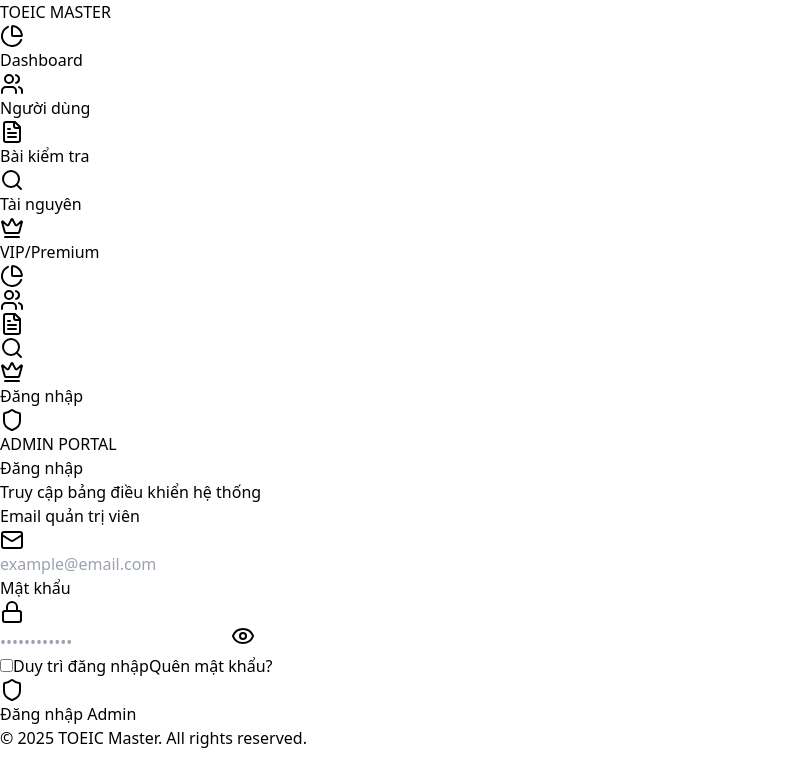
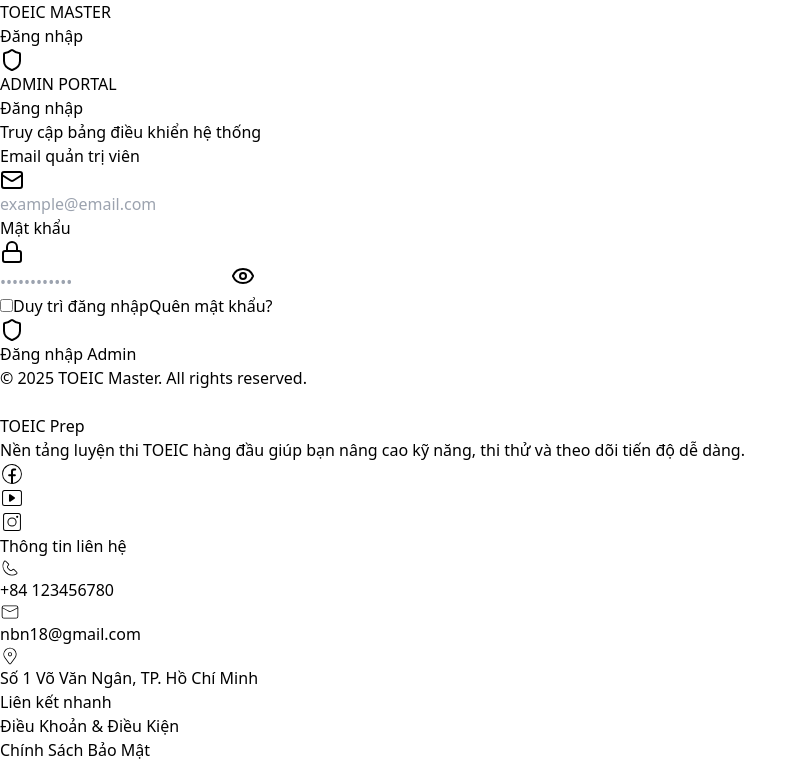
Before and after one commit to DKNguyen13/Toeic-Master-FE-Admin, a React (Vite) app: page /login in a window 1280 px wide. Shown: the top 763 px of the page, without its empty margins (0-807 px from the left). Built offline with nearby package versions, Linux system fonts and the light colour scheme.

Commit message:
refactor: remove dropdown header

```diff
--- a/src/layouts/common/Header.tsx
+++ b/src/layouts/common/Header.tsx
@@ -30,10 +30,7 @@
   const [avatarUrl, setAvatarUrl] = useState<string>("/img/avatar/default_avatar.jpg");
   const [openMenu, setOpenMenu] = useState(false);
   const [openNotifications, setOpenNotifications] = useState(false);
-  const [notifications, setNotifications] = useState<Notification[]>([]);
-  const [pagination, setPagination] = useState<PaginationInfo | null>(null);
-  const [loading, setLoading] = useState(false);
-  const [loadingMore, setLoadingMore] = useState(false);
+  const [mobileMenuOpen, setMobileMenuOpen] = useState(false);
   const dropdownRef = useRef<HTMLDivElement>(null);
   const notificationRef = useRef<HTMLDivElement>(null);
   const { unreadCount } = useSocket();
@@ -48,10 +45,11 @@
     const handleClickOutside = (event: MouseEvent) => {
       if (dropdownRef.current && !dropdownRef.current.contains(event.target as Node)) setOpenMenu(false);
       if (notificationRef.current && !notificationRef.current.contains(event.target as Node)) setOpenNotifications(false);
+      if (mobileMenuOpen && !(event.target as HTMLElement).closest("#mobile-menu")) setMobileMenuOpen(false);
     };
     document.addEventListener("mousedown", handleClickOutside);
     return () => document.removeEventListener("mousedown", handleClickOutside);
-  }, []);
+  }, [mobileMenuOpen]);
 
   const navLinks = [
     { to: "/admin/dashboard", label: "Dashboard", icon: <PieChart className="w-5 h-5" /> },
@@ -61,38 +59,58 @@
     { to: "/admin/vipmanagement", label: "VIP/Premium", icon: <Crown className="w-5 h-5 text-yellow-500" />, premium: true },
   ];
 
-  const handleLogout = async () => {
-    try { await api.post("/auth/logout"); } catch {}
-    localStorage.clear();
-    setAccessToken(null);
-    navigate("/login");
-  };
-
   return (
-    <header className="bg-gray-800 text-white px-4 sm:px-8 py-4 flex items-center justify-between sticky top-0 z-50 shadow-md">
-      <Link to="/admin/dashboard" className="flex items-center">
+    <header className="bg-gray-800 text-white px-4 sm:px-8 py-4 flex flex-wrap sm:flex-nowrap items-center justify-between sticky top-0 z-50 shadow-md">
+      {/* Logo */}
+      <Link to="" className="flex items-center">
         <span className="text-yellow-400 font-extrabold text-xl tracking-wide">TOEIC MASTER</span>
       </Link>
 
-      <nav className="flex items-center space-x-6">
+      {/* Desktop Nav */}
+      {fullname && (
+        <nav className="hidden sm:flex items-center space-x-6">
           {navLinks.map((link) => (
             <Link
               key={link.to}
               to={link.to}
-            className={`hidden sm:flex items-center gap-1 transition-colors duration-200 ${location.pathname === link.to ? "text-yellow-400 font-semibold" : "text-gray-300 hover:text-yellow-300"}`}
+              className={`flex items-center gap-1 transition-colors duration-200 ${location.pathname === link.to ? "text-yellow-400 font-semibold" : "text-gray-300 hover:text-yellow-300"}`}>
+              {link.icon} {link.label}
+            </Link>
+          ))}
+        </nav>
+      )}
+
+      {/* Mobile Hamburger */}
+      {fullname && (
+        <button
+          className="sm:hidden p-2 rounded-md hover:bg-gray-700"
+          onClick={() => setMobileMenuOpen(!mobileMenuOpen)}
+        >
+          <svg className="w-6 h-6 text-gray-300" fill="none" stroke="currentColor" viewBox="0 0 24 24">
+            <path strokeLinecap="round" strokeLinejoin="round" strokeWidth={2} d={mobileMenuOpen ? "M6 18L18 6M6 6l12 12" : "M4 6h16M4 12h16M4 18h16"} />
+          </svg>
+        </button>
+      )}
+
+      {/* Mobile Menu */}
+      {mobileMenuOpen && fullname && (
+        <div id="mobile-menu" className="sm:hidden absolute top-full left-0 w-full bg-gray-800 flex flex-col z-40">
+          {navLinks.map((link) => (
+            <Link
+              key={link.to}
+              to={link.to}
+              className="px-4 py-3 hover:bg-gray-700 transition text-gray-300 flex items-center gap-2"
+              onClick={() => setMobileMenuOpen(false)}
             >
               {link.icon} {link.label}
             </Link>
           ))}
+        </div>
+      )}
 
-        {navLinks.map((link) => (
-          <Link key={link.to + "-mobile"} to={link.to} className="sm:hidden text-gray-300 hover:text-yellow-300">
-            {link.icon}
-          </Link>
-        ))}
-      </nav>
-
+      {/* Right Actions */}
       <div className="flex items-center gap-3">
+        {/* Notifications */}
         {fullname && (
           <div className="relative" ref={notificationRef}>
             <button
@@ -106,28 +124,24 @@
                 </span>
               )}
             </button>
+
+            {openNotifications && (
+              <div className="absolute right-0 mt-2 w-80 max-h-80 overflow-y-auto bg-white text-gray-800 border border-gray-200 shadow-xl rounded-xl z-50">
+                {/* Notification list here */}
+                <div className="p-4 text-gray-500">Chưa có thông báo mới</div>
+              </div>
+            )}
           </div>
         )}
 
+        {/* User Dropdown / Login */}
         <div className="relative" ref={dropdownRef}>
           {fullname ? (
             <div className="relative">
-              <button
-                onClick={() => setOpenMenu(!openMenu)}
-                className="flex items-center gap-2 px-2 py-1 rounded-full hover:bg-gray-700 transition"
-              >
+              <button onClick={() => setOpenMenu(!openMenu)} className="flex items-center gap-2 px-2 py-1 rounded-full hover:bg-gray-700 transition">
                 <img src={avatarUrl} alt="Avatar" className="w-8 h-8 rounded-full object-cover" />
                 <span className="font-medium hidden sm:block">{fullname}</span>
               </button>
-
-              {openMenu && (
-                <div className="absolute right-0 mt-2 w-48 bg-white text-gray-800 border border-gray-200 shadow-xl rounded-xl overflow-hidden z-50">
-                  <Link to="/admin/users" onClick={() => setOpenMenu(false)} className="flex items-center px-4 py-3 gap-2 hover:bg-gray-100 transition font-medium"><Users className="w-4 h-4" /> Quản lý người dùng</Link>
-                  <Link to="/admin/tests" onClick={() => setOpenMenu(false)} className="flex items-center px-4 py-3 gap-2 hover:bg-gray-100 transition font-medium"><FileText className="w-4 h-4" /> Quản lý bài kiểm tra</Link>
-                  <Link to="/admin/resources" onClick={() => setOpenMenu(false)} className="flex items-center px-4 py-3 gap-2 hover:bg-gray-100 transition font-medium"><Search className="w-4 h-4" /> Quản lý tài nguyên</Link>
-                  <button onClick={handleLogout} className="flex items-center w-full px-4 py-3 gap-2 text-red-600 hover:bg-red-50 transition font-medium"><LogOut className="w-4 h-4" /> Đăng xuất</button>
-                </div>
-              )}
             </div>
           ) : (
             <Link to="/login" className="bg-yellow-400 text-gray-800 font-semibold px-4 py-2 rounded-full hover:bg-yellow-500 transition">Đăng nhập</Link>
```
Lines whose indentation alone changed are shown as unchanged.
